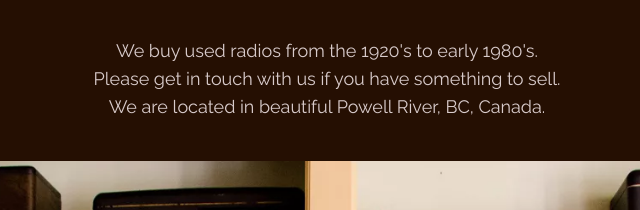
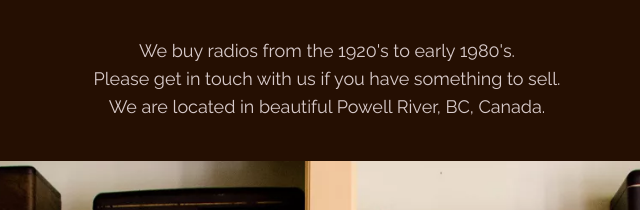
Before and after one commit to retro-rebound/retro-rebound.github.io, a website built with Parcel: page index.html in a window 1280 px wide. Shown: the part 400-610 px from the top of the page, 313-953 px from the left. Built offline with nearby package versions, Linux system fonts and the light colour scheme.

Commit message:
edit Nov25

```diff
--- a/index.html
+++ b/index.html
@@ -116,7 +116,7 @@
                 <span>Vintage Radios</span>
               </h1>
               <span class="home-text3">
-                <span>We buy used radios from the 1920's to early 1980's.</span>
+                <span>We buy radios from the 1920's to early 1980's.</span>
                 <br />
                 <span>
                   Please get in touch with us if you have something to sell.
```
